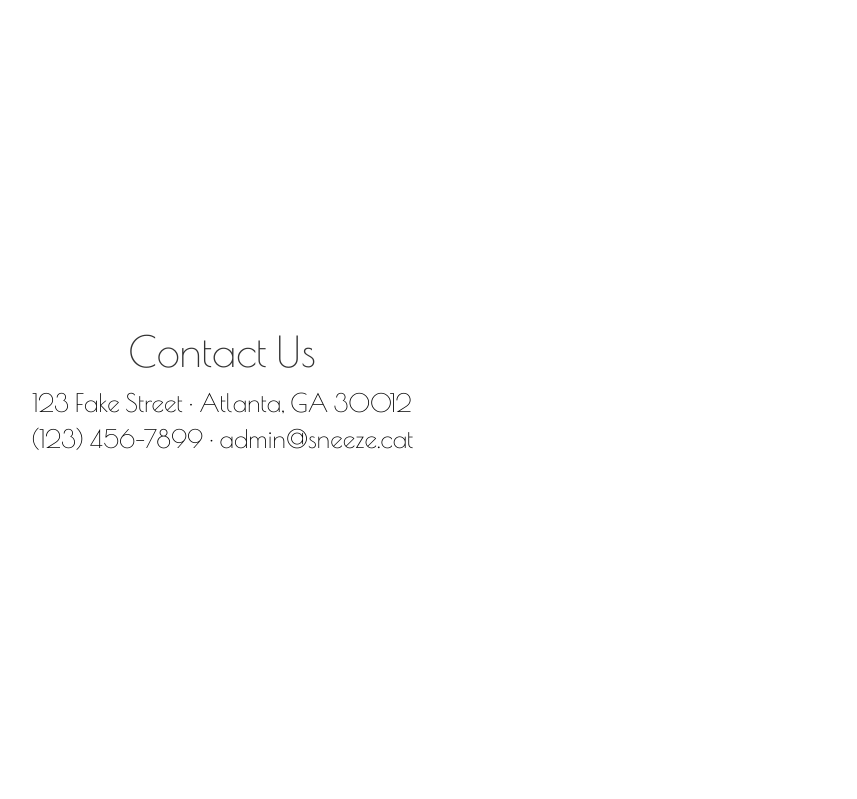
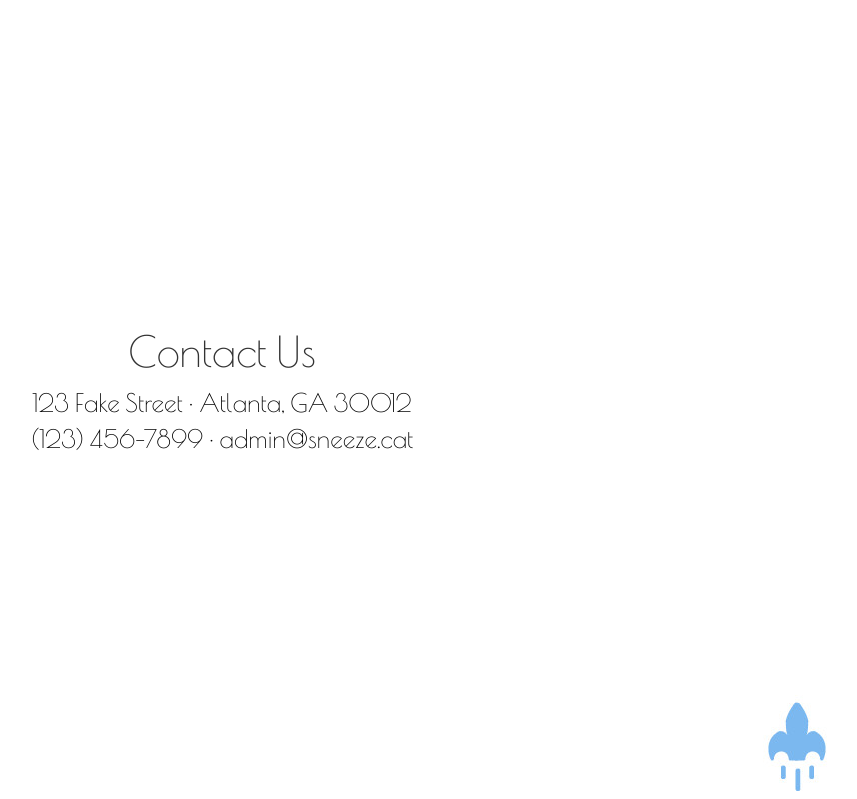
Before and after one commit to Tamakimouto/Sneeze, a Java web app: page / in a window 1280 px wide. Shown: the part 4801-5600 px from the top of the page, without its empty margins (421-1278 px from the left). Run offline with Tomcat 11, a stand-in JSP engine, Linux system fonts and the light colour scheme; some libraries are stand-ins or nearby versions; some web fonts are replaced.

Commit message:
contact img

```diff
--- a/WebContent/css/style.css
+++ b/WebContent/css/style.css
@@ -157,6 +157,10 @@ h3 {
     background: url("../img/sneeze5.jpg") right bottom/25% no-repeat fixed;
 }
 
+#aboutContact {
+    background: url("../img/sneezeLogo2.jpg") right bottom/120px no-repeat;
+}
+
 .vertical-center {
     top: 50%;
     transform: translate(-10%, -70%);
--- a/WebContent/js/script.js
+++ b/WebContent/js/script.js
@@ -1,4 +1,4 @@
-$(window).on("load", function(){
+$(window).on("load", function() {
     $(".logo")
         .animate({opacity: "1"}, "fast")
         .animate({width: "40vw"}, "slow")
```
Also changed, not shown: WebContent/img/sneezeLogo2.jpg (added).
